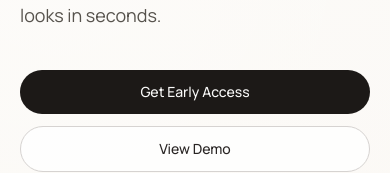
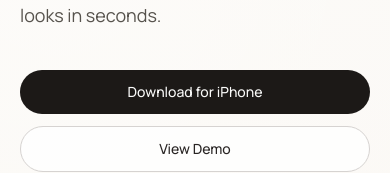
Before and after one commit to ahmetutku/styleai-landing, a Next.js app: page / in a window 390 px wide. Shown: the part 410-583 px from the top of the page. Built offline with nearby package versions, Linux system fonts and the light colour scheme.

Commit message:
Update Hero component to link directly to iPhone app download and rename button text

```diff
--- a/src/components/hero.tsx
+++ b/src/components/hero.tsx
@@ -15,10 +15,12 @@
         <div className="mt-10 flex flex-col gap-3 sm:flex-row">
           <a
             id="early-access"
-            href="#"
+            href="https://apps.apple.com/us/app/styleai-fashion-assistant/id6744303536"
+            target="_blank"
+            rel="noopener noreferrer"
             className="inline-flex items-center justify-center rounded-full bg-stone-900 px-6 py-3 text-sm font-medium text-stone-50 transition-transform duration-200 hover:-translate-y-0.5"
           >
-            Get Early Access
+            Download for iPhone
           </a>
           <a
             href="#demo"
```
